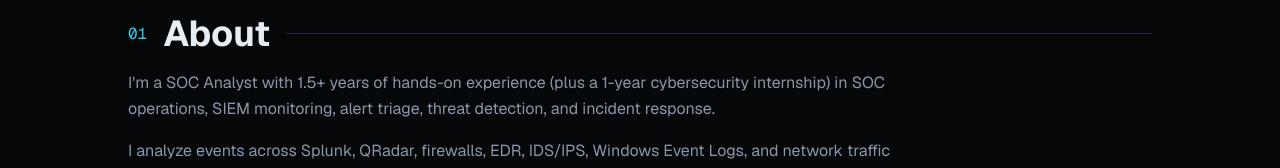
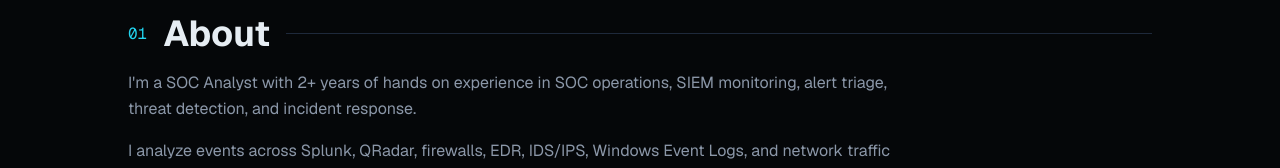
Before and after one commit to Tawheed30/portfolio, a Next.js app: page / in a window 1280 px wide. Shown: the part 494-662 px from the top of the page. Built offline with nearby package versions, Linux system fonts and the light colour scheme; no server answers.

Commit message:
update: Change experience from 1.5+ to 2+ years

```diff
--- a/src/data/portfolio.ts
+++ b/src/data/portfolio.ts
@@ -31,7 +31,7 @@ export const navLinks = [
 
 export const about = {
   paragraphs: [
-    "I'm a SOC Analyst with 1.5+ years of hands-on experience (plus a 1-year cybersecurity internship) in SOC operations, SIEM monitoring, alert triage, threat detection, and incident response.",
+    "I'm a SOC Analyst with 2+ years of hands on experience in SOC operations, SIEM monitoring, alert triage, threat detection, and incident response.",
     "I analyze events across Splunk, QRadar, firewalls, EDR, IDS/IPS, Windows Event Logs, and network traffic — skilled in IOC analysis, MITRE ATT&CK mapping, threat intelligence checks, and evidence documentation.",
     "I also build Python-based detection automation for Blue Team workflows, including SOAR and detection projects that speed up IOC lookups and evidence documentation.",
     "Certified EC-Council CSA (Certified SOC Analyst), CEH (Certified Ethical Hacker), and Splunk Core Certified User.",
```
